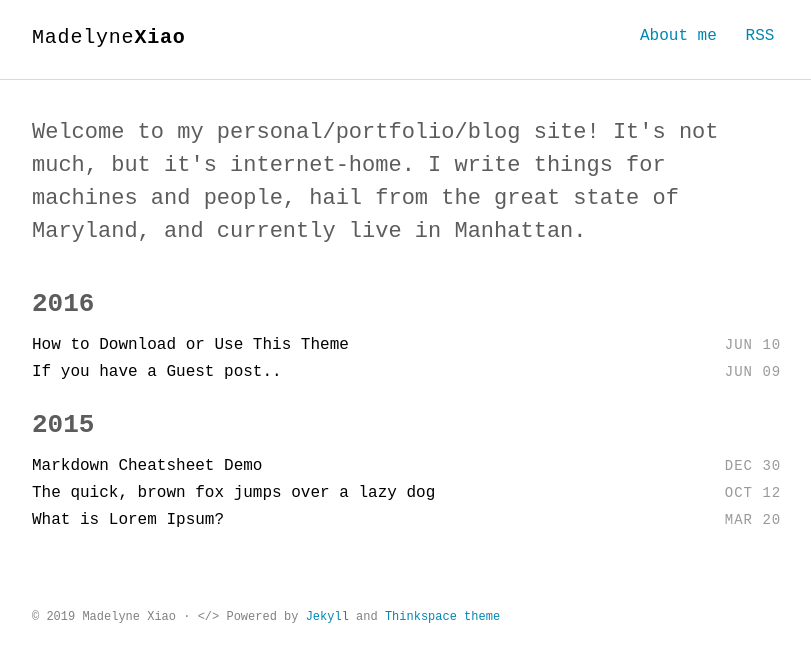
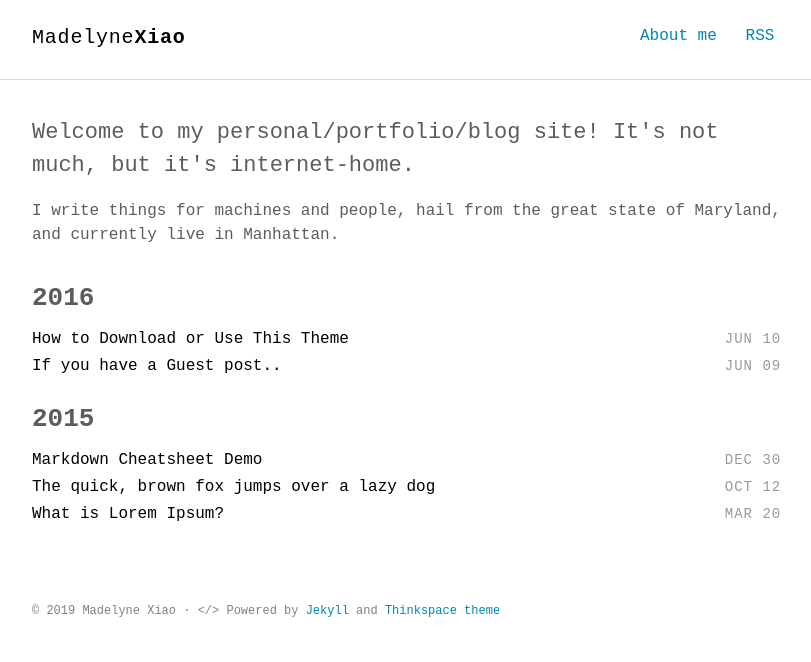
Before and after one commit to madelyne/madelyne.github.io, a Jekyll site: the page built from index.html, in a window 1280 px wide. Shown: the top 662 px of the page, without its empty margins (232-1043 px from the left). Built offline with Jekyll 4.4.1, drawn with Linux system fonts in a browser that asks for light colours; some web fonts are replaced.

Commit message:
updated header

```diff
--- a/_includes/intro.html
+++ b/_includes/intro.html
@@ -1,5 +1,7 @@
 <section class="intro">
   <div class="container">
-    <p class="lead">Welcome to my personal/portfolio/blog site! It's not much, but it's internet-home. I write things for machines and people, hail from the great state of Maryland, and currently live in Manhattan.</p>
+    <p class="lead">Welcome to my personal/portfolio/blog site! It's not much, but it's internet-home.</p>
+
+<p> I write things for machines and people, hail from the great state of Maryland, and currently live in Manhattan.</p>
   </div>
 </section>
```
